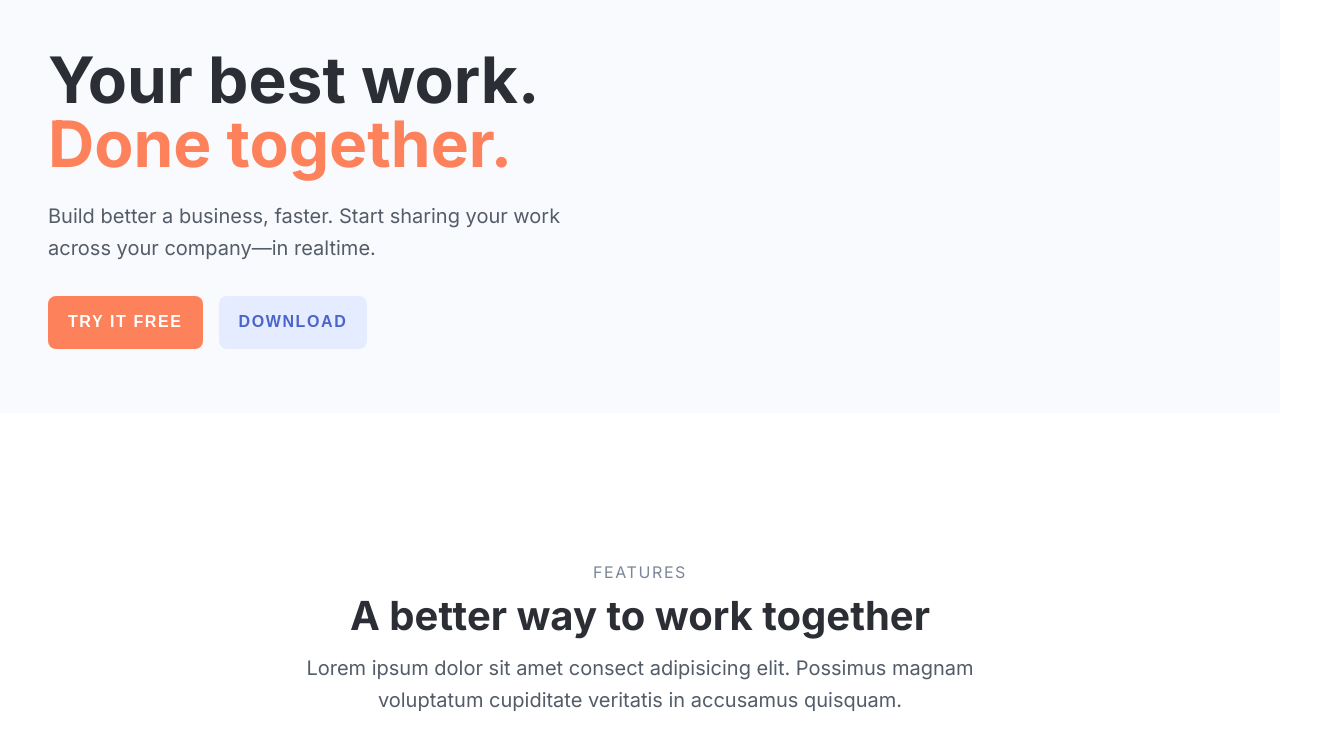
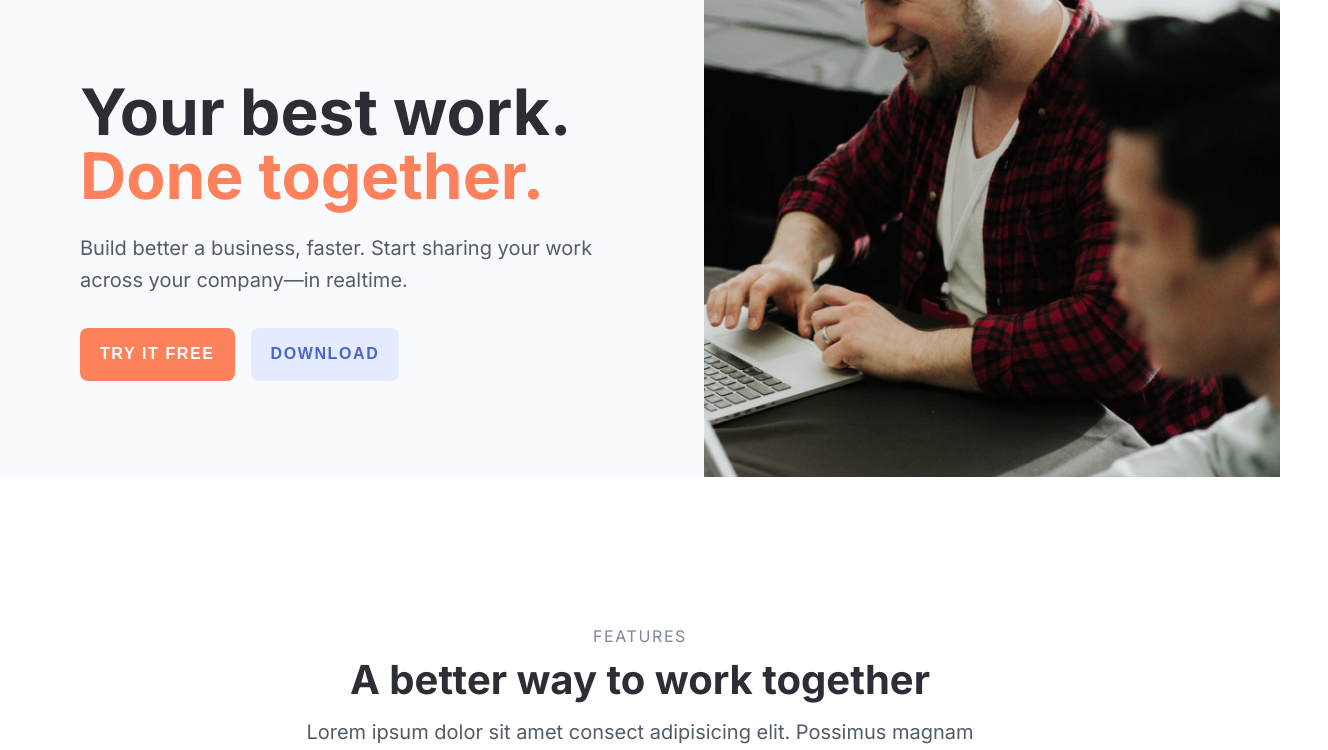
Before and after one commit to orwinmc/wedge, a Next.js app: page / in a window 1280 px wide. Shown: the top 750 px of the page, 1328 px wide, since content can reach past the window. Built offline with nearby package versions, Linux system fonts and the light colour scheme.

Commit message:
added image

```diff
--- a/pages/index.tsx
+++ b/pages/index.tsx
@@ -1,5 +1,6 @@
 import React, { ReactElement } from 'react'
 import Head from 'next/head'
+import Image from 'next/image'
 import styled, { ThemeProvider } from 'styled-components'
 import Button from '../components/Button'
 import theme from '../theme'
@@ -84,7 +85,7 @@ const IconContainer = styled.div`
 const FeatureList = styled.div`
   display: flex;
   flex-wrap: wrap;
-  margin-right: -3rem;
+  //margin-right: -3rem;
 `
 
 const Feature = styled.div`
@@ -105,10 +106,24 @@ const FeatureText = styled.div`
 `
 
 const HeroContainer = styled.div`
+  display: flex;
   background-color: ${(props) => props.theme.palette.background.light};
-  width: 100%;
-  padding: 3rem;
+`
+
+const HeroContent = styled.div`
+  flex: 1;
+  padding: 5rem;
   box-sizing: border-box;
+`
+
+const HeroGraphic = styled.div`
+  background: url(images/users.png);
+  background-size: cover;
+  width: 45%;
+
+  @media (max-width: 1000px) {
+    display: none;
+  }
 `
 
 function Home(): ReactElement {
@@ -119,13 +134,14 @@ function Home(): ReactElement {
           <title>Wedge: Ionic Coding Challenge</title>
         </Head>
         <HeroContainer>
+          <HeroContent>
             <MainTagline>
               Your best work. <br />
               <span style={{ color: '#FD815A' }}>Done together.</span>
             </MainTagline>
             <MainDescription>
-            Build better a business, faster. Start sharing your work across your
-            company—in realtime.
+              Build better a business, faster. Start sharing your work across
+              your company—in realtime.
             </MainDescription>
             <Button
               variant="primary"
@@ -136,6 +152,29 @@ function Home(): ReactElement {
             <Button variant="secondary" style={{ marginBottom: '1rem' }}>
               Download
             </Button>
+          </HeroContent>
+          <HeroGraphic>
+            <div
+              style={{
+                width: '100%',
+                height: '100%',
+                backgroundColor: '#002BC4',
+                mixBlendMode: 'normal',
+                opacity: 0,
+              }}
+            >
+              <div
+                style={{
+                  width: '100%',
+                  height: '100%',
+                  backgroundColor: '#5A7EFD',
+
+                  opacity: 1,
+                  mixBlendMode: 'soft-light',
+                }}
+              ></div>
+            </div>
+          </HeroGraphic>
         </HeroContainer>
         <br />
         <br />
```
Also changed, not shown: public/images/users.png (added), public/robots.txt (added). Lines whose indentation alone changed are shown as unchanged.
